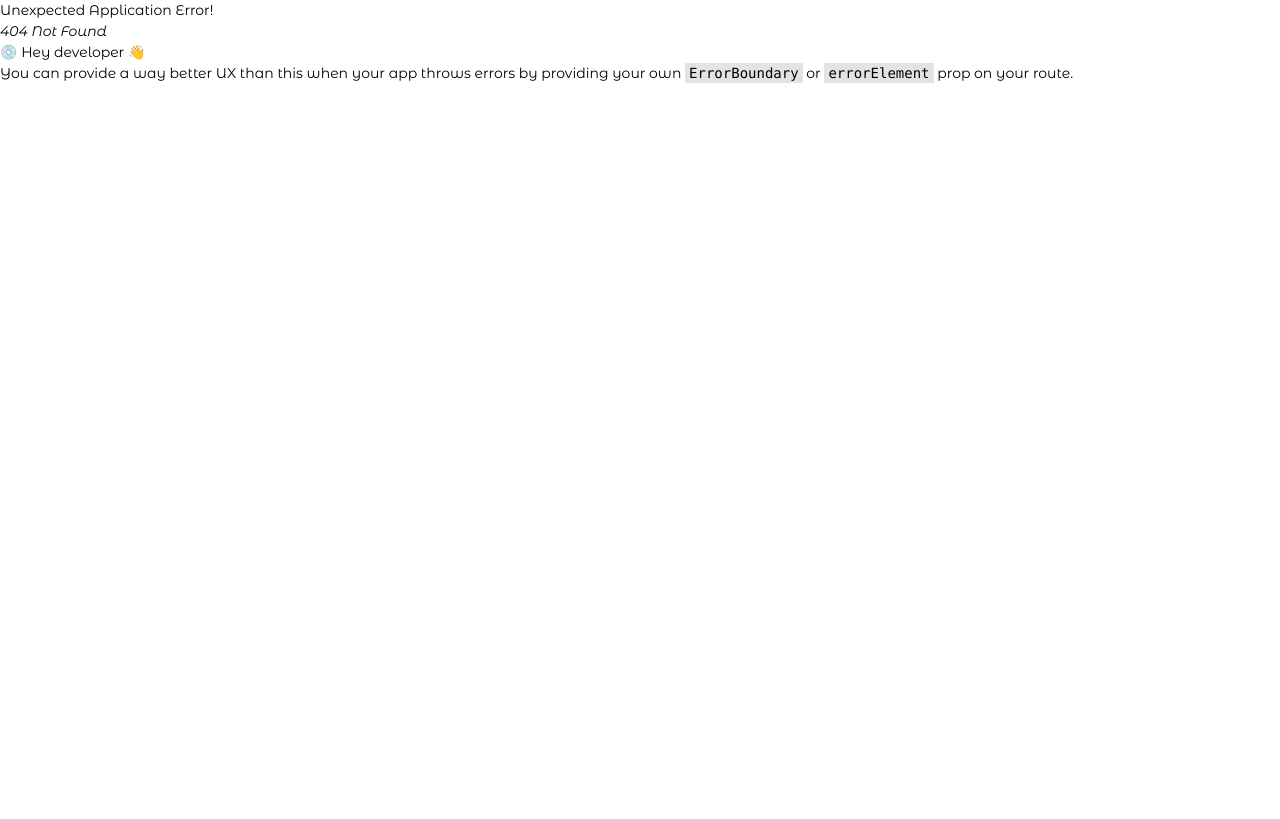
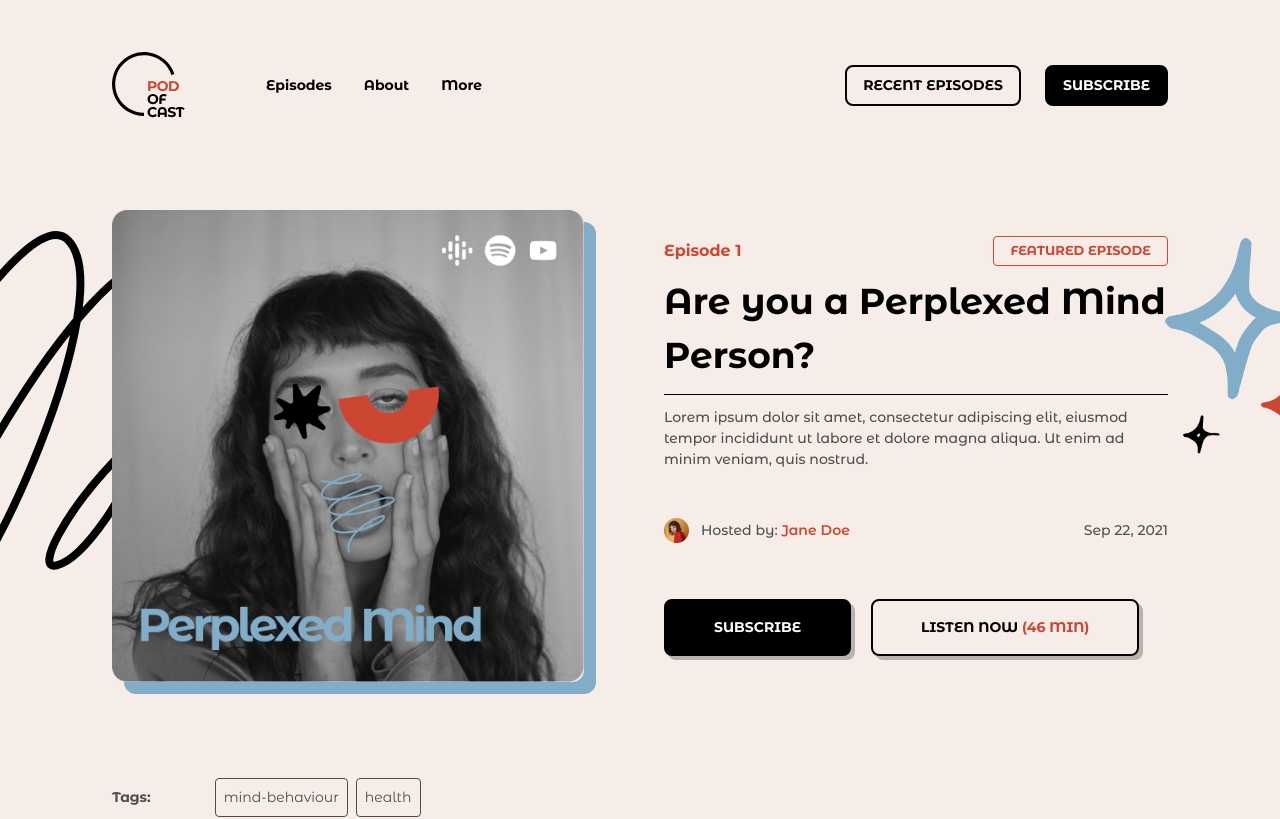
Before and after one commit to MaywedaDev/podOfCast, a React (Vite) app: page /episodes in a window 1280 px wide. Before the commit this address had no page. Shown: the top 819 px of the page. Built offline with nearby package versions, Linux system fonts and the light colour scheme.

Commit message:
Updated Code

```diff
--- a/package.json
+++ b/package.json
@@ -10,6 +10,7 @@
     "preview": "vite preview"
   },
   "dependencies": {
+    "gsap": "^3.12.2",
     "react": "^18.2.0",
     "react-dom": "^18.2.0",
     "react-router-dom": "^6.15.0",
--- a/src/App.jsx
+++ b/src/App.jsx
@@ -8,6 +8,7 @@ import {
 } from "react-router-dom";
 import Layout from './components/layout';
 import About from './pages/about';
+import EpisodePage from './pages/episodes';
 
 function App() {
   const [count, setCount] = useState(0)
@@ -18,6 +19,7 @@ function App() {
         <Route path='/' element={<Layout />} >
           <Route index element={<Home />} />
           <Route path='about' element={<About />} />
+          <Route path='episodes' element={<EpisodePage />} />
         </Route>
       </>
     )
--- a/src/components/footer/index.jsx
+++ b/src/components/footer/index.jsx
@@ -1,15 +1,19 @@
 import { black, app1, app2, logo } from "../../assets/images";
+import PageScribble from "../icons/pageScribble";
 
 const Footer = () => {
     return ( <>
     <div className="p-28 space-y-20 flex flex-col bg-aliceblue relative">
+        <div className="absolute text-text-primary left-[calc((100%-46px)/2)] -top-[75px] z-20">
+            <PageScribble />
+        </div>
         <div className="relative w-fit mx-auto flex flex-col">
             <button className="mx-auto rounded text-text-primary px-2 py-1 border border-text-primary uppercase font-bold">Beta</button>
             <h1 className="text-[59px] font-bold text-center mx-auto max-w-[500px]">Available now Pod of Cast App</h1>
             <p className="font-medium text-grey mx-auto w-fit">We just launched our podcast app!</p>
         </div>
         <div className="py-8 mx-auto fit-content flex flex-col">
-                <button className="py-4 px-12 shadow-[4px_4px_0px_0px_rgba(0,0,0,0.25)] font-bold uppercase border-2 border-black text-white bg-black rounded-lg mb-6">Download Now</button>
+            <button className="py-4 px-12 shadow-[4px_4px_0px_0px_rgba(0,0,0,0.25)] font-bold uppercase border-2 border-black text-white bg-black hover:bg-transparent hover:text-black transition-all duration-300 rounded-lg mb-6">Download Now</button>
             <span className="mx-auto text-grey font-medium">Content also available on:</span>
             <div className="flex gap-x-5 mt-4 mx-auto">
                 <img src={black.pods} alt="" />
--- /dev/null
+++ b/src/components/icons/pageScribble.jsx
@@ -0,0 +1,7 @@
+const PageScribble = () => {
+    return ( <svg width="46" height="154" viewBox="0 0 46 154" fill="none" xmlns="http://www.w3.org/2000/svg">
+    <path d="M2 2C2.00017 120.75 30.6905 85.7939 34.822 77.8929C70.3049 10.0357 -9.53292 47.5357 4.66125 152" stroke="currentColor" strokeWidth="2.5" strokeLinecap="round"/>
+    </svg> );
+}
+
+export default PageScribble;
--- a/src/components/landing/episodes.jsx
+++ b/src/components/landing/episodes.jsx
@@ -12,7 +12,7 @@ const Episodes = () => {
 
     ]
 
-    return ( <div className="w-full grid grid-cols-2 gap-5">
+    return ( <div className="w-full grid grid-cols-2 gap-5 max-w-[1440px] mx-auto">
             {episodes.map((episode, i, arr) => (<div key={i} className={`w-full p-4 bg-white rounded-xl border-2 border-black ${ i % 2 === 0 && "shadow-[10px_10px_0px_0px_#81ADC8]"}`}>
                 <div className="flex gap-4 mb-6 items-center">
                     <img className="w-[165px] h-[165px] shrink-0" src={episode.img} alt="" />
--- a/src/components/landing/hero.jsx
+++ b/src/components/landing/hero.jsx
@@ -1,13 +1,14 @@
 import Nav from "../nav";
 import PodSlider from "./PodSlider";
 import { spiral, stars, apps } from "../../assets/images";
+import PageScribble from "../icons/pageScribble";
 const Hero = () => {
     return ( <div className="w-full bg-primary px-28 relative pb-28">
         <Nav />
         <div className="max-w-[550px] mx-auto flex flex-col">
             <h2 className="text-[96px] font-bold capitalize text-center leading-[110px]">Your Daily <span className="text-text-primary">Podcast</span></h2>
             <p className="my-8 text-light-gray text-center leading-7 font-medium max-w-[310px] w-full mx-auto">We cover all kinds of categories and a weekly special guest.</p>
-            <button className="mx-auto py-4 px-12 shadow-[4px_4px_0px_0px_rgba(0,0,0,0.25)] font-bold uppercase border-2 border-black text-white bg-black rounded-lg">Subscribe</button>
+            <button className="mx-auto py-4 px-12 shadow-[4px_4px_0px_0px_rgba(0,0,0,0.25)] font-bold uppercase border-2 border-black text-white bg-black rounded-lg hover:bg-transparent hover:text-black transition-all duration-300">Subscribe</button>
         </div>
         <img className="absolute left-0 top-20" src={spiral} />
         <img className="absolute right-14 top-[238px]" height={216} width={155}  src={stars} />
@@ -20,6 +21,9 @@ const Hero = () => {
             {/* <div className="my-4 w-[23%]"></div>
             <div className="my-4 w-[23%]"></div> */}
         </div>
+        <div className="absolute text-text-primary left-[calc((100%-46px)/2)] -bottom-[75px]">
+            <PageScribble />
+        </div>
     </div> );
 }
 
--- a/src/components/nav.jsx
+++ b/src/components/nav.jsx
@@ -1,16 +1,17 @@
 import { logo } from "../assets/images";
+import { Link } from "react-router-dom";
 
 const Nav = () => {
-    return ( <div className="w-full flex items-center py-12">
-        <img src={logo} alt="" />
+    return ( <div className="w-full flex items-center py-12 relative z-10">
+        <Link to="/"><img src={logo} alt="" /></Link>
         <ul className="flex gap-x-8 ml-20 text-[14px] font-bold">
-            <li>Episodes</li>
-            <li>About</li>
+            <Link to="/episodes"><li>Episodes</li></Link>
+            <Link to="/about"><li>About</li></Link>
             <li>More</li>
         </ul>
         <div className="flex gap-x-6 ml-auto">
-            <button className="py-2 px-4 font-bold uppercase border-2 border-black text-black bg-transparent rounded-lg">RECENT EPISODES</button>
-            <button className="py-2 px-4 font-bold uppercase border-2 border-black text-white bg-black rounded-lg">Subscribe</button>
+            <button className="py-2 px-4 font-bold uppercase border-2 border-black text-black bg-transparent hover:bg-black hover:text-white transition-all duration-300 rounded-lg">RECENT EPISODES</button>
+            <button className="py-2 px-4 font-bold uppercase border-2 border-black text-white bg-black rounded-lg hover:bg-transparent hover:text-black transition-all duration-300">Subscribe</button>
         </div>
     </div> );
 }
--- /dev/null
+++ b/src/pages/episodes.jsx
@@ -0,0 +1,57 @@
+import { avatars, covers } from "../assets/images";
+import AltHero from "../components/althero";
+import Episodes from "../components/landing/episodes";
+
+const EpisodePage = () => {
+    return ( <>
+        <AltHero>
+            <div className="flex gap-x-20 items-center mt-10 relative z-10 max-w-[1200px] mx-auto">
+                <div className="w-[472px] shrink-0 shadow-[12px_12px_0px_0px_#81ADC8] rounded-xl">
+                    <img className="w-full object-scale-down" src={covers.cover2} alt="" />
+                </div>
+                <div className="w-full">
+                    <div className="w-full flex justify-between mb-2 items-center">
+                        <h4 className="text-text-primary font-bold text-[16px]">Episode 1</h4>
+                        <button className="rounded text-text-primary border border-text-primary text-[13px] py-1 px-4 font-bold">FEATURED EPISODE</button>
+                    </div>
+                    <h2 className="font-bold text-[36px] mb-3">Are you a Perplexed Mind Person?</h2>
+                    <div className="w-full h-px bg-black"></div>
+                    <p className="mt-3 mb-12 text-grey font-medium">Lorem ipsum dolor sit amet, consectetur adipiscing elit,  eiusmod tempor incididunt ut labore et dolore magna aliqua. Ut enim ad minim veniam, quis nostrud.</p>
+                    <div className="flex justify-between items-center">
+                        <div className="flex gap-x-3 items-center">
+                            <img src={avatars.girl1} alt="" />
+                            <p className="text-grey font-medium">Hosted by: <span className="text-text-primary font-semibold">Jane Doe</span></p>
+                        </div>
+                        <span className="text-grey font-medium">Sep 22, 2021</span>
+                    </div>
+                    <div className="flex gap-x-5 mt-14">
+                        <button className="py-4 px-12 shadow-[4px_4px_0px_0px_rgba(0,0,0,0.25)] font-bold uppercase border-2 border-black text-white bg-black rounded-lg">Subscribe</button>
+                        <button className="py-4 px-12 shadow-[4px_4px_0px_0px_rgba(0,0,0,0.25)] font-bold uppercase border-2 border-black text-black rounded-lg">LISTEN NOW <span className="text-text-primary">(46 min)</span></button>
+                    </div>
+                </div>
+            </div>
+            <div className="flex items-center mt-24 relative z-10 max-w-[1200px] mx-auto">
+                <span className="text-grey font-bold">Tags:</span>
+                <button className="border border-grey rounded p-2 text-grey ml-16">mind-behaviour</button>
+                <button className="border border-grey rounded p-2 text-grey ml-2">health</button>
+            </div>
+        </AltHero>
+        <div className="p-28 flex flex-col relative">
+            <h2 className="text-[59px] mx-auto mb-14 w-fit font-bold">Latest Episodes</h2>
+            <div className="max-w-[1440px]">
+                <div className="flex w-full justify-between py-4 px-2 border-b border-grey mb-28">
+                    <button className="text-grey font-medium text-[20px]">All</button>
+                    <button className="text-grey font-medium text-[20px]">Business</button>
+                    <button className="text-grey font-medium text-[20px]">Comedy</button>
+                    <button className="text-grey font-medium text-[20px]">Education</button>
+                    <button className="text-grey font-medium text-[20px]">Health</button>
+                    <button className="text-grey font-medium text-[20px]">News</button>
+                    <button className="text-grey font-medium text-[20px]">Tech</button>
+                </div>
+                <Episodes />
+            </div>
+        </div>
+    </> );
+}
+
+export default EpisodePage;
--- a/src/pages/index.jsx
+++ b/src/pages/index.jsx
@@ -4,10 +4,11 @@ import TestMSLider from "../components/landing/testimonials";
 import Episodes from "../components/landing/episodes";
 import Package from "../components/landing/package";
 import Footer from "../components/footer";
+import PageScribble from "../components/icons/pageScribble";
 const Home = () => {
     return ( <div className="w-full">
         <Hero />
-        <div className="p-28 space-y-20">
+        <div className="p-28 space-y-20 max-w-[1440px] mx-auto relative">
             <h1 className="text-[59px] font-bold text-center mx-auto max-w-[830px]"> Talk. Listen. Get inspired by every minute of it.</h1>
             <div className="flex w-full justify-between pb-8">
                 <div className="max-w-[472px] text-center flex flex-col items-center">
@@ -35,16 +36,22 @@ const Home = () => {
                 <img className="absolute -left-[60px] bottom-8" src={scribble} alt="" />
                 <img className="absolute -top-[55px] -right-[60px]" src={star4} alt="" />
             </div>
+            <div className="absolute text-black left-[calc((100%-46px)/2)] -bottom-[75px] z-20">
+                <PageScribble />
+            </div>
         </div>
-        <div className="p-28 space-y-20 bg-aliceblue">
+        <div className="p-28 space-y-20 bg-aliceblue relative">
             <div className="relative w-fit mx-auto">
                 <h1 className="text-[59px] font-bold text-center mx-auto max-w-[830px]">What our listeners say</h1>
                 <p className="font-medium text-grey mx-auto w-fit">Their experience throughout every platform</p>
                 <img className="absolute -top-14 -left-24" src={sparkle} alt="" />
             </div>
             <TestMSLider />
+            <div className="absolute text-black left-[calc((100%-46px)/2)] -bottom-[75px] z-20">
+                <PageScribble />
+            </div>
         </div>
-        <div className="p-28 space-y-20 flex flex-col">
+        <div className="p-28 space-y-20 flex flex-col max-w-[1440px] mx-auto relative">
             <div className="relative w-fit mx-auto">
                 <h1 className="text-[59px] font-bold text-center mx-auto max-w-[700px]">Membership benefits</h1>
                 <p className="font-medium text-grey mx-auto w-fit">Become our sponsor and get all benefits</p>
@@ -82,17 +89,23 @@ const Home = () => {
                     <p className="text-[16px] font-medium text-center">Lorem ipsum dolor sit amet consectet pis cing elit, sed do eiusmod tempor.</p>
                 </div>
             </div>
-            <button className="mx-auto py-4 px-12 shadow-[4px_4px_0px_0px_rgba(0,0,0,0.25)] font-bold uppercase border-2 border-black text-white bg-black rounded-lg">SEE PRICING</button>
+            <button className="mx-auto py-4 px-12 shadow-[4px_4px_0px_0px_rgba(0,0,0,0.25)] font-bold uppercase border-2 border-black text-white bg-black hover:bg-transparent hover:text-black transition-all duration-300 rounded-lg">SEE PRICING</button>
+            <div className="absolute text-black left-[calc((100%-46px)/2)] -bottom-[75px] z-20">
+                <PageScribble />
+            </div>
         </div>
-        <div className="p-28 space-y-20 flex flex-col bg-primary">
+        <div className="p-28 space-y-20 flex flex-col bg-primary relative">
             <div className="relative w-fit mx-auto">
                 <h1 className="text-[59px] font-bold text-center mx-auto max-w-[700px]">Recent Episodes</h1>
                 <p className="font-medium text-grey mx-auto w-fit">Available on your favorite platform</p>
             </div>
             <Episodes />
-            <button className="mx-auto py-4 px-12 shadow-[4px_4px_0px_0px_rgba(0,0,0,0.25)] font-bold uppercase border-2 border-black text-white bg-black rounded-lg">BROWSE ALL EPISODES</button>
+            <button className="mx-auto py-4 px-12 shadow-[4px_4px_0px_0px_rgba(0,0,0,0.25)] font-bold uppercase border-2 border-black text-white bg-black hover:bg-transparent hover:text-black transition-all duration-300 rounded-lg">BROWSE ALL EPISODES</button>
+            <div className="absolute text-black left-[calc((100%-46px)/2)] -bottom-[75px] z-20">
+                <PageScribble />
+            </div>
         </div>
-        <div className="p-28 space-y-20 flex flex-col">
+        <div className="p-28 space-y-20 flex flex-col max-w-[1440px] mx-auto relative">
             <div className="relative w-fit mx-auto">
                 <h1 className="text-[59px] font-bold text-center mx-auto max-w-[700px]">Become our sponsor</h1>
                 <p className="font-medium text-grey mx-auto w-fit">Get exclusive episodes, merch and more</p>
@@ -104,13 +117,16 @@ const Home = () => {
                 <img className="absolute -top-16 -right-[72px] -z-10" src={star4} alt="" />
                 <img className="absolute -bottom-10 -left-[72px] -z-10" src={spiralBlue} alt="" />
             </div>
+            <div className="absolute text-black left-[calc((100%-46px)/2)] -bottom-[75px] z-20">
+                <PageScribble />
+            </div>
         </div>
-        <div className="p-28 space-y-20 flex flex-col">
+        <div className="p-28 space-y-20 flex flex-col max-w-[1440px] mx-auto relative">
             <div className="relative w-fit mx-auto">
                 <h1 className="text-[59px] font-bold text-center mx-auto max-w-[700px]">Article and News</h1>
                 <p className="font-medium text-grey mx-auto w-fit">News, tips, tricks and more</p>
             </div>
-            <div className="flex gap-6 w-full max-w-[1280px] mx-auto relative">
+            <div className="flex gap-6 w-full max-w-[1440px] mx-auto relative">
                 <div className="w-full p-3 rounded-xl border-2 border-black shadow-[10px_10px_0px_0px_#000]">
                     <img className="w-full object-cover rounded-lg h-[320px] mb-6" src={mic} alt="" />
                     <h4 className="uppercase text-grey mb-3 font-bold">Podcast</h4>
@@ -141,7 +157,7 @@ const Home = () => {
                     </div>
                 </div>
             </div>
-            <button className="mx-auto py-4 px-12 shadow-[4px_4px_0px_0px_rgba(0,0,0,0.25)] font-bold uppercase border-2 border-black text-white bg-black rounded-lg">BROWSE ALL</button>
+            <button className="mx-auto py-4 px-12 shadow-[4px_4px_0px_0px_rgba(0,0,0,0.25)] font-bold uppercase border-2 border-black text-white bg-black hover:bg-transparent hover:text-black transition-all duration-300 rounded-lg">BROWSE ALL</button>
         </div>
     </div> );
 }
```
Also changed, not shown: src/assets/images/vectors/pageScribble.svg (added), 1 other file (tests, documents, lock files or other folders). Lines whose indentation alone changed are shown as unchanged.
